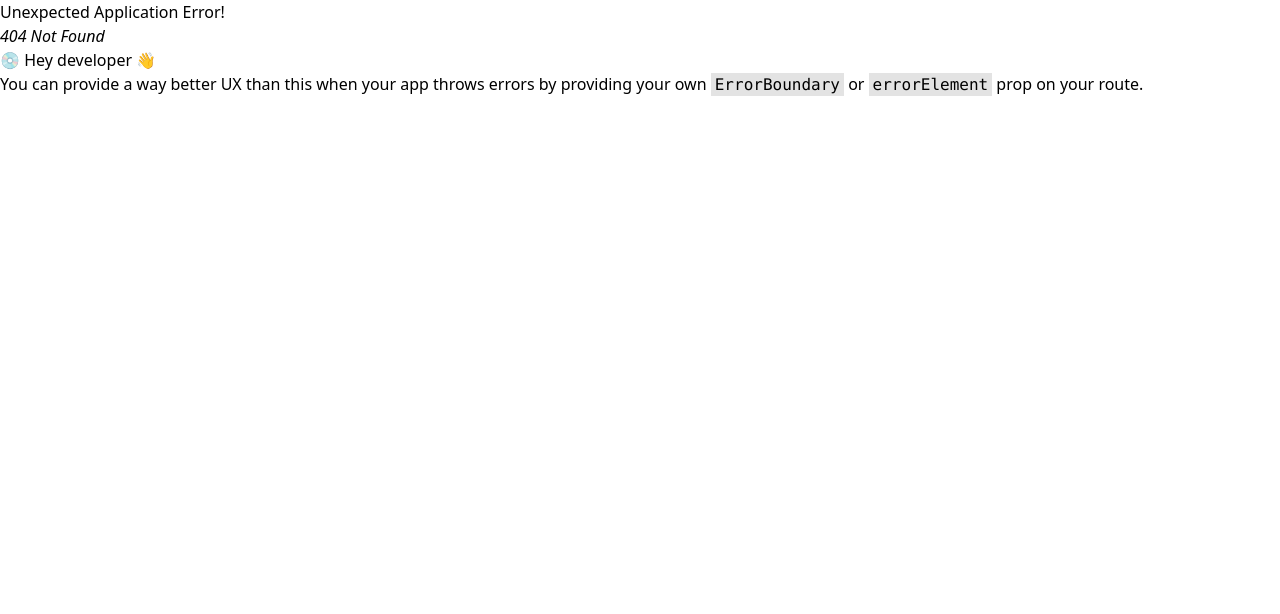
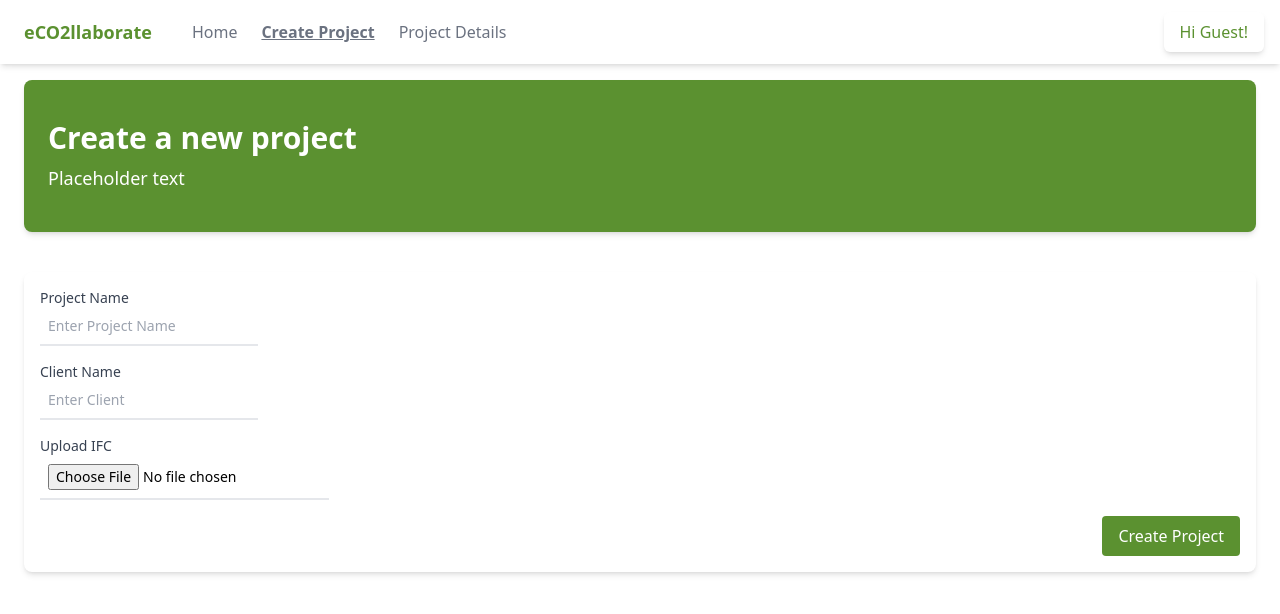
Before and after one commit to crimsonriffic/ifc-Embodied-Carbon-Calculator, a React (Vite) app in the folder frontend/: page /createProject in a window 1280 px wide. Before the commit this address had no page. Shown: the top 614 px of the page. Built offline with nearby package versions, Linux system fonts and the light colour scheme.

Commit message:
feat: create project page

```diff
--- a/frontend/src/components/NavBar.jsx
+++ b/frontend/src/components/NavBar.jsx
@@ -4,7 +4,7 @@ import { useUser } from "../context/UserContext";
 function Navbar() {
   const { username } = useUser();
   return (
-    <div className="bg-[#5B9130] text-white fixed top-0 left-0 w-full z-10 shadow-md">
+    <div className="bg-white text-gray-500 fixed top-0 left-0 w-full z-10 shadow-md ">
       <div className=" mx-auto px-4 flex justify-between items-center h-16">
         {/* Left section: Logo and navigation */}
         <div className="flex items-center space-x-8">
@@ -26,6 +26,14 @@ function Navbar() {
               }
             >
               Home
+            </NavLink>
+            <NavLink
+              to="/createProject"
+              className={({ isActive }) =>
+                isActive ? "underline font-semibold" : "hover:underline"
+              }
+            >
+              Create Project
             </NavLink>
             <NavLink
               to="/project"
--- /dev/null
+++ b/frontend/src/pages/CreatePage.jsx
@@ -0,0 +1,101 @@
+import Navbar from "../components/NavBar";
+import { useState } from "react";
+import { useNavigate } from "react-router-dom";
+
+import { ArrowUpTrayIcon } from "@heroicons/react/24/solid";
+import { Navigate } from "react-router-dom";
+export default function CreatePage() {
+  const [projectName, setProjectName] = useState("");
+  const [client, setClient] = useState("");
+  const [isDialogOpen, setIsDialogOpen] = useState(false); // State for IfcDialog
+  const [selectedFile, setSelectedFile] = useState("null");
+  const navigate = useNavigate();
+  const handleUpload = async (e) => {
+    e.preventDefault();
+    console.log("Handle Upload");
+    alert("Successfully created project!");
+    navigate("/home");
+  };
+  const handleFileChange = (e) => {
+    const file = e.target.files[0];
+    if (file) {
+      setSelectedFile(file);
+    }
+  };
+  return (
+    <div className="px-6">
+      <Navbar />
+
+      {/* Banner Section */}
+      <div className="bg-[#5B9130] text-white mx-8 mt-20 w-full mr-4 py-10 px-6 rounded-lg shadow-md text-left ml-0">
+        <h1 className="text-3xl font-bold">Create a new project</h1>
+        <p className="mt-2 text-lg">Placeholder text</p>
+      </div>
+      {/* Create project form */}
+      {/*Upload form */}
+      <div className=" bg-white shadow-md rounded-lg p-4 w-full mt-10">
+        <form onSubmit={handleUpload} className="space-y-4">
+          {/*Input Project Name */}
+          <div className="mb-4">
+            <label
+              htmlFor="projectName"
+              className="block text-sm font-medium text-gray-700 "
+            >
+              Project Name
+            </label>
+            <input
+              type="text"
+              id="projectName"
+              value={projectName}
+              onChange={(e) => setProjectName(e.target.value)}
+              placeholder="Enter Project Name"
+              className=" p-2 text-sm border-b-2 border-gray-200 focus:outline-none resize-none"
+              required
+            />
+          </div>
+
+          {/*Input Client Name */}
+          <div className="mb-4">
+            <label
+              htmlFor="client"
+              className="block text-sm font-medium text-gray-700 "
+            >
+              Client Name
+            </label>
+            <input
+              type="text"
+              id="client"
+              value={client}
+              onChange={(e) => setClient(e.target.value)}
+              placeholder="Enter Client"
+              className=" p-2 text-sm border-b-2 border-gray-200 focus:outline-none resize-none"
+              required
+            />
+          </div>
+
+          {/** Upload IFC Seciton */}
+          <div className="mb-4">
+            <label
+              htmlFor="client"
+              className="block text-sm font-medium text-gray-700 "
+            >
+              Upload IFC
+            </label>
+            <input
+              type="file"
+              onChange={handleFileChange}
+              className="p-2 text-sm border-b-2 border-gray-200 focus:outline-none resize-none"
+              required
+            />
+          </div>
+
+          <div className="flex justify-end space-x-2">
+            <button className="px-4 py-2 bg-[#5B9130] text-white rounded">
+              Create Project
+            </button>
+          </div>
+        </form>
+      </div>
+    </div>
+  );
+}
--- a/frontend/src/pages/HomePage.jsx
+++ b/frontend/src/pages/HomePage.jsx
@@ -24,6 +24,9 @@ function HomePage() {
   };
   const handleCloseDialog = () => {
     setIsDialogOpen(false);
+  };
+  const handleCreateButton = () => {
+    navigate("/createProject");
   };
 
   const handleGoToProject = (projectId, projectName) => {
@@ -52,9 +55,27 @@ function HomePage() {
   }, [isDialogOpen]);
 
   return (
-    <div className="flex flex-col min-h-screen">
+    <div className="px-6">
       <Navbar />
-      <div className="overflow-x-auto bg-white shadow-md rounded-lg p-4 mt-16">
+
+      {/* Banner Section */}
+      <div className="bg-[#5B9130] text-white mx-8 mt-20 w-full mr-4 py-10 px-6 rounded-lg shadow-md text-left ml-0">
+        <h1 className="text-3xl font-bold">Welcome to IFC Carbon Calculator</h1>
+        <p className="mt-2 text-lg">
+          Collaborate with stakeholders to analyze the embodied carbon of your
+          projects.
+        </p>
+        <button
+          className="mt-4 bg-white text-[#5B9130] font-semibold py-2 px-4 rounded-lg shadow hover:bg-gray-200"
+          onClick={handleCreateButton}
+        >
+          Create a Project
+        </button>
+      </div>
+
+      {/** Active projects table  */}
+      <div className="overflow-x-auto bg-white shadow-md rounded-lg p-4 w-full mt-10">
+        <h1 className="text-2xl font-bold mb-4">Active Projects</h1>
         <table className="table-auto w-full border-collapse border border-gray-300">
           <thead>
             <tr className="bg-gray-200">
--- a/frontend/src/routes.jsx
+++ b/frontend/src/routes.jsx
@@ -3,9 +3,11 @@ import LoginPage from "./pages/LoginPage";
 import ProjectPage from "./pages/ProjectPage";
 import ECBreakdownPage from "./pages/ECBreakdownPage";
 import IfcDialog from "./pages/IfcDialog";
+import CreatePage from "./pages/CreatePage";
 const routes = [
   { path: "/", element: <LoginPage /> },
   { path: "/home", element: <HomePage /> },
+  { path: "/createProject", element: <CreatePage /> },
   { path: "/project/:projectName?", element: <ProjectPage /> },
   { path: "/ecbreakdown", element: <ECBreakdownPage /> },
   { path: "/ifc", element: <IfcDialog /> },
--- a/frontend/tailwind.config.js
+++ b/frontend/tailwind.config.js
@@ -9,6 +9,7 @@ export default {
     "./src/pages/ProjectPage.jsx",
     "./src/pages/ProjectErrorDialog.jsx",
     "./src/components/BuildingInfoCard.jsx",
+    "./src/pages/CreatePage.jsx",
   ],
   theme: {
     extend: {},
```
